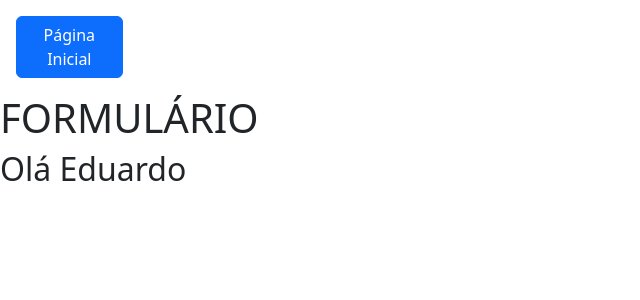
After one commit to EduardoSilvaDev/flask, a Flask app: page /form/ in a window 1280 px wide. The commit adds this page. Shown: the top 300 px of the page, without its empty margins (0-640 px from the left). Run offline with Flask 3, Linux system fonts and the light colour scheme.

Commit message:
adicionando Formulário do Flask

```diff
--- /dev/null
+++ b/estudo/templates/form.html
@@ -0,0 +1,26 @@
+<!DOCTYPE html>
+<html lang="en">
+<head>
+    <meta charset="UTF-8">
+    <meta name="viewport" content="width=device-width, initial-scale=1.0">
+    <title>Formulário</title>
+    <link href="https://cdn.jsdelivr.net/npm/bootstrap@5.3.2/dist/css/bootstrap.min.css" rel="stylesheet">
+</head>
+<body>
+    <div class="row col-1 m-3 ">
+        <div class="text-center"></div>
+            <a href="{{ url_for('homepage') }}" class="btn btn-primary">Página Inicial</a>
+        </div>
+    </div>
+
+
+    <h1>FORMULÁRIO</h1>
+
+    <h2>Olá {{context.name}}</h2>
+
+
+
+
+    <script src="https://cdn.jsdelivr.net/npm/bootstrap@5.3.2/dist/js/bootstrap.bundle.min.js"></script>
+</body>
+</html>
--- a/estudo/templates/index.html
+++ b/estudo/templates/index.html
@@ -43,6 +43,8 @@
 
 
             <div class="card-footer text-center">
+                <a href="{{url_for('contato')}}" class="btn btn-primary">Contato</a>
+                <a href="{{url_for('formulario')}}" class="btn btn-primary">Formulário</a>
                 <a href="{{url_for('newpage')}}" class="btn btn-primary">Ver Estados e Capitais</a>
             </div>
 
--- a/estudo/views.py
+++ b/estudo/views.py
@@ -39,3 +39,9 @@ def contato():
         db.session.commit()
 
     return render_template('contato.html',context=context)
+
+
+@app.route('/form/')
+def formulario():
+    context={'name':'Eduardo'}
+    return render_template('form.html',context=context)
```
Also changed, not shown: estudo/forms.py (added, +12 -0 lines), estudo/templates/contato.html (+11 -1 lines), estudo/models.py (line endings or trailing spaces).
